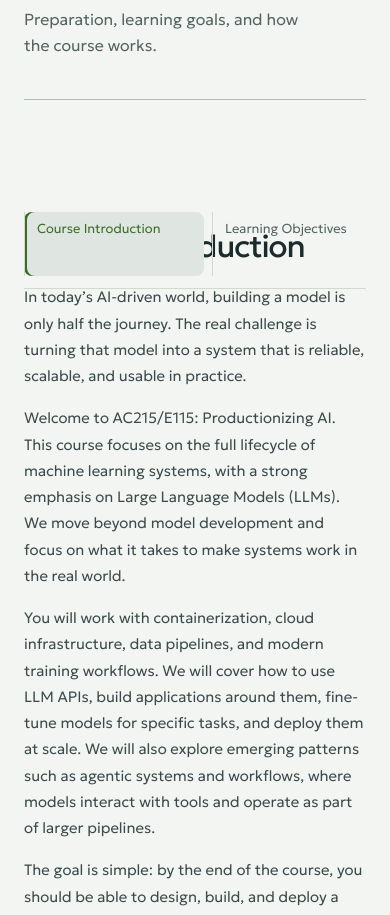
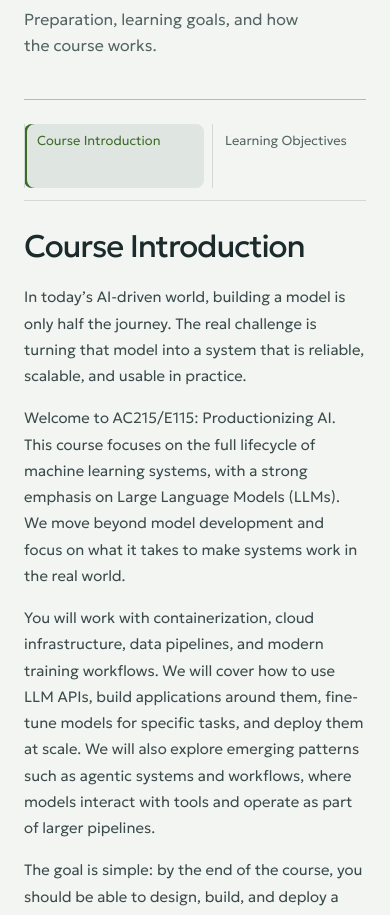
Before and after one commit to Harvard-IACS/AC215-new-site, a React (Vite) app in the folder frontend/: page / in a window 390 px wide. Shown: the part 3000-3915 px from the top of the page. Built offline with nearby package versions, Linux system fonts and the light colour scheme.

Commit message:
Keep mobile section menus above their headings

```diff
--- a/frontend/src/style.css
+++ b/frontend/src/style.css
@@ -438,9 +438,6 @@ body { transition: background-color var(--dur-theme) var(--ease-in-out), color v
     transition:transform var(--dur-short) var(--ease-out), width var(--dur-short) var(--ease-out), height var(--dur-short) var(--ease-out);
   }
 }
-@media (max-width:760px) {
-  .page-index.section-nav { position:relative; }
-}
 .milestone-reading { padding:var(--space-xl) var(--space-2xl) var(--space-2xl); min-height:0; overflow:auto; overscroll-behavior:contain; scroll-padding-top:var(--space-lg); }
 .milestone-instruction-section + .milestone-instruction-section { margin-top:var(--space-2xl); padding-top:var(--space-xl); border-top:1px solid var(--color-rule); }
 .milestone-instruction-section h3 { font-size:24px; font-weight:450; line-height:1.3; margin:0 0 var(--space-lg); }
@@ -713,7 +710,7 @@ body { transition: background-color var(--dur-theme) var(--ease-in-out), color v
   .schedule-assessments:empty { display:none; }
   .schedule-footnote { flex-direction:column; align-items:flex-start; gap:var(--space-xs); }
   .document-layout { grid-template-columns:minmax(0,1fr); gap:var(--space-lg); padding-top:var(--space-lg); }
-  .page-index { position:static; flex-direction:row; overflow:auto; max-height:none; gap:var(--space-xs); padding-bottom:var(--space-sm); border-bottom:1px solid var(--color-rule); }
+  .page-index { position:relative; top:auto; flex-direction:row; overflow:auto; max-height:none; gap:var(--space-xs); padding-bottom:var(--space-sm); border-bottom:1px solid var(--color-rule); }
   .page-index > p { display:none; }
   .page-index a { flex:none; width:160px; padding:var(--space-xs) var(--space-sm); min-height:44px; font-size:13px; }
   .document-section h2 { font-size:var(--text-xl); }
--- a/frontend/tests/pages.mjs
+++ b/frontend/tests/pages.mjs
@@ -275,6 +275,12 @@ try {
         const menu = page.locator('.mobile-navigation'); await menu.locator('summary').click(); await menu.getByRole('link', { name: 'Home', exact: true }).click();
       } else await page.getByRole('navigation', { name: 'Course navigation', exact: true }).getByRole('link', { name: 'Home', exact: true }).click();
       await page.waitForURL(url => url.pathname === sitePath('/')); await page.locator('.scene-canvas canvas').waitFor();
+      if (width === 390) {
+        const index = page.getByRole('navigation', { name: 'Course information sections' });
+        const indexBottom = await index.evaluate(element => element.getBoundingClientRect().bottom);
+        const firstHeadingTop = await page.locator('#course-introduction').evaluate(element => element.getBoundingClientRect().top);
+        assert.ok(indexBottom <= firstHeadingTop, 'The mobile section menu overlaps the first course information heading');
+      }
       for (const [label, id] of [['Explore the course', 'curriculum'], ['Teaching staff', 'people']]) {
         await page.getByRole('link', { name: label, exact: true }).click(); const expected = width === 390 ? 64 + 24 : 88 + 40;
         await expect.poll(() => page.locator('#' + id).evaluate((element, expected) => Math.abs(element.getBoundingClientRect().top - expected), expected)).toBeLessThan(2);
```
